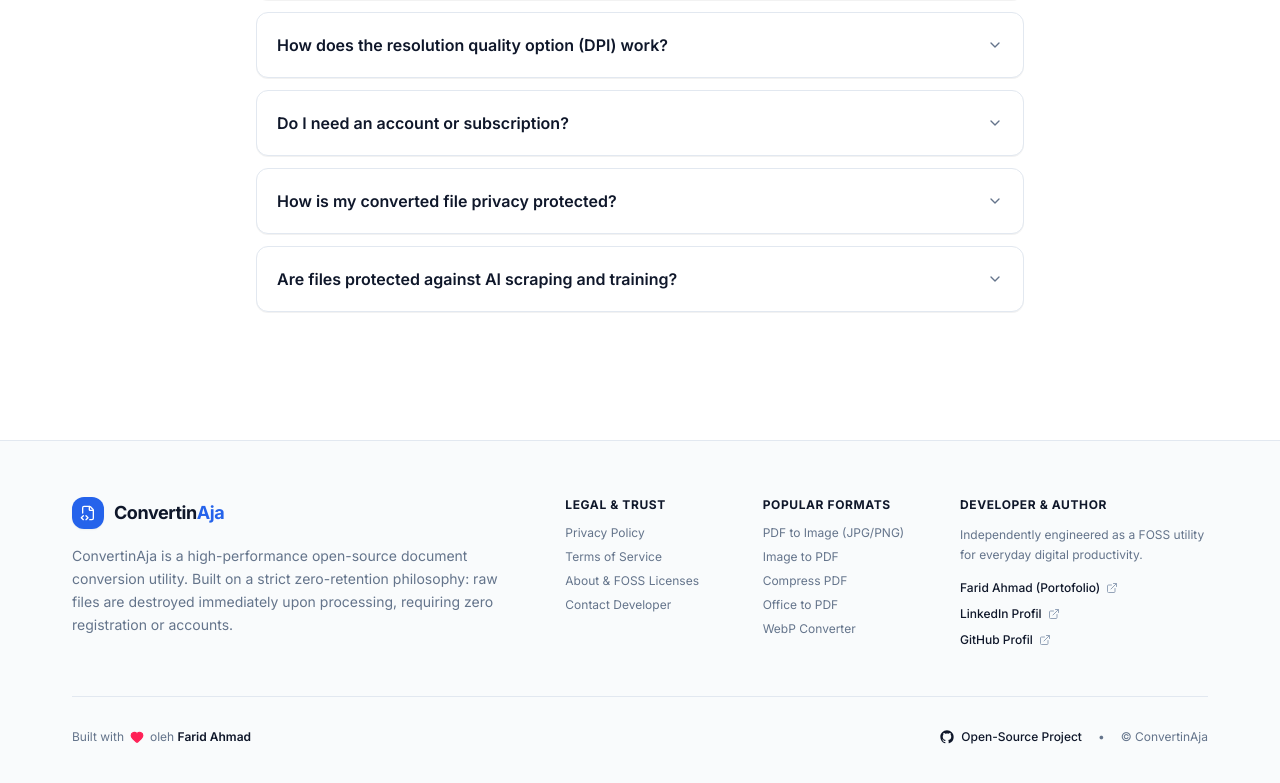
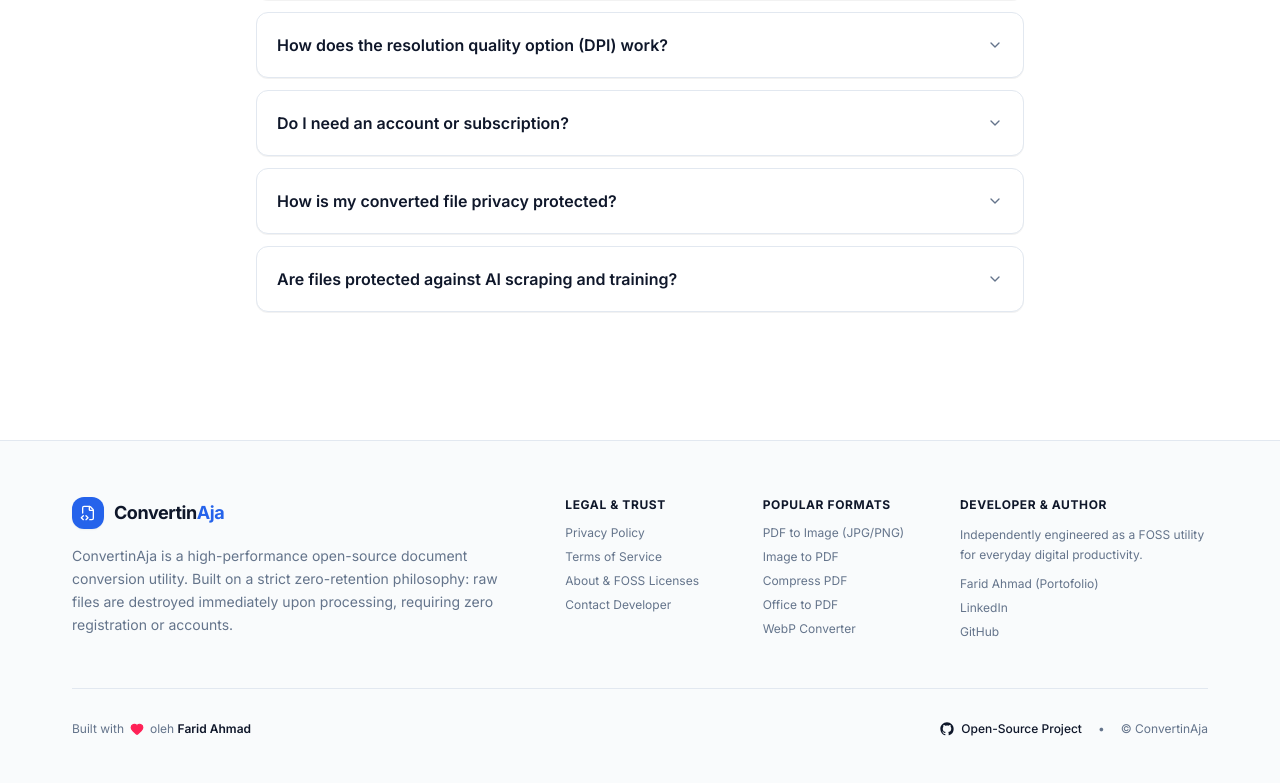
Before and after one commit to FaridAhmad013/convertinaja, a React (Vite) app in the folder frontend/: page / in a window 1280 px wide. Shown: the part 4406-5189 px from the top of the page. Built offline with nearby package versions, Linux system fonts and the light colour scheme; no server answers.

Commit message:
style(footer): align developer links styling exactly with policy links list

```diff
--- a/frontend/src/components/Footer.tsx
+++ b/frontend/src/components/Footer.tsx
@@ -1,4 +1,4 @@
-import { FileCode2, ExternalLink, Heart } from 'lucide-react'
+import { FileCode2, Heart } from 'lucide-react'
 import { useI18n } from '../i18n'
 import type { LegalPageSlug } from './LegalView'
 
@@ -112,7 +112,7 @@ export function Footer({ onOpenLegal }: FooterProps) {
             </ul>
           </div>
 
-          {/* Col 4: Creator, Portfolio & Connect (3 cols) - Clean Text Links */}
+          {/* Col 4: Creator, Portfolio & Connect (3 cols) - Clean Text Links identical to Policy column */}
           <div className="md:col-span-3 space-y-3">
             <h4 className="text-xs font-bold uppercase tracking-wider text-[#0F172A]">
               {isId ? 'Pengembang' : 'Developer & Author'}
@@ -123,16 +123,15 @@ export function Footer({ onOpenLegal }: FooterProps) {
                 : 'Independently engineered as a FOSS utility for everyday digital productivity.'}
             </p>
 
-            <ul className="space-y-2.5 pt-1 text-xs text-[#64748B]">
+            <ul className="space-y-2 text-xs text-[#64748B]">
               <li>
                 <a
                   href="https://faridahmad.dev"
                   target="_blank"
                   rel="noreferrer"
-                  className="inline-flex items-center gap-1.5 font-medium text-[#0F172A] hover:text-[#2563EB] transition-colors"
+                  className="hover:text-[#2563EB] transition-colors"
                 >
-                  <span>Farid Ahmad (Portofolio)</span>
-                  <ExternalLink className="w-3 h-3 text-[#94A3B8]" />
+                  Farid Ahmad (Portofolio)
                 </a>
               </li>
               <li>
@@ -140,10 +139,9 @@ export function Footer({ onOpenLegal }: FooterProps) {
                   href="https://www.linkedin.com/in/faridahmad013"
                   target="_blank"
                   rel="noreferrer"
-                  className="inline-flex items-center gap-1.5 font-medium text-[#0F172A] hover:text-[#0A66C2] transition-colors"
+                  className="hover:text-[#2563EB] transition-colors"
                 >
-                  <span>LinkedIn Profil</span>
-                  <ExternalLink className="w-3 h-3 text-[#94A3B8]" />
+                  LinkedIn
                 </a>
               </li>
               <li>
@@ -151,10 +149,9 @@ export function Footer({ onOpenLegal }: FooterProps) {
                   href="https://github.com/faridahmad013"
                   target="_blank"
                   rel="noreferrer"
-                  className="inline-flex items-center gap-1.5 font-medium text-[#0F172A] hover:text-[#2563EB] transition-colors"
+                  className="hover:text-[#2563EB] transition-colors"
                 >
-                  <span>GitHub Profil</span>
-                  <ExternalLink className="w-3 h-3 text-[#94A3B8]" />
+                  GitHub
                 </a>
               </li>
             </ul>
```
